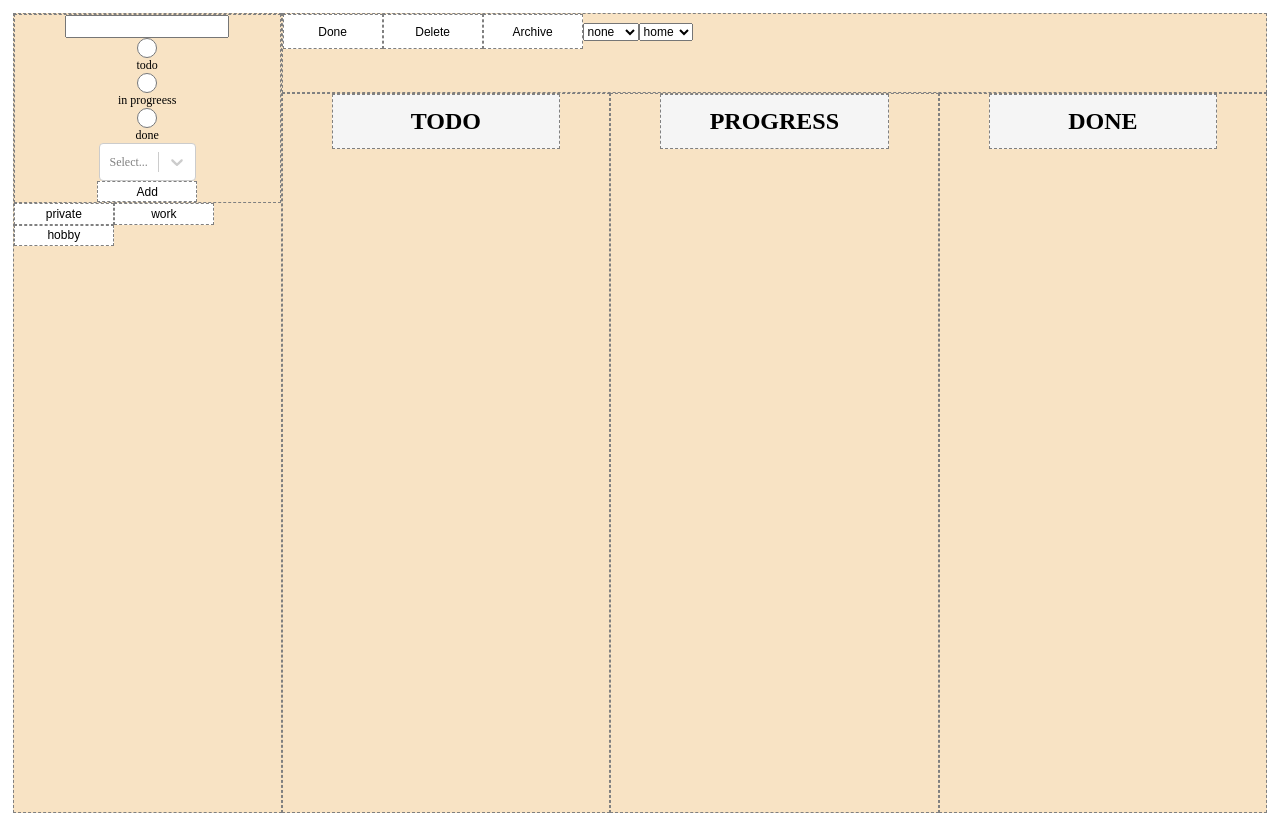
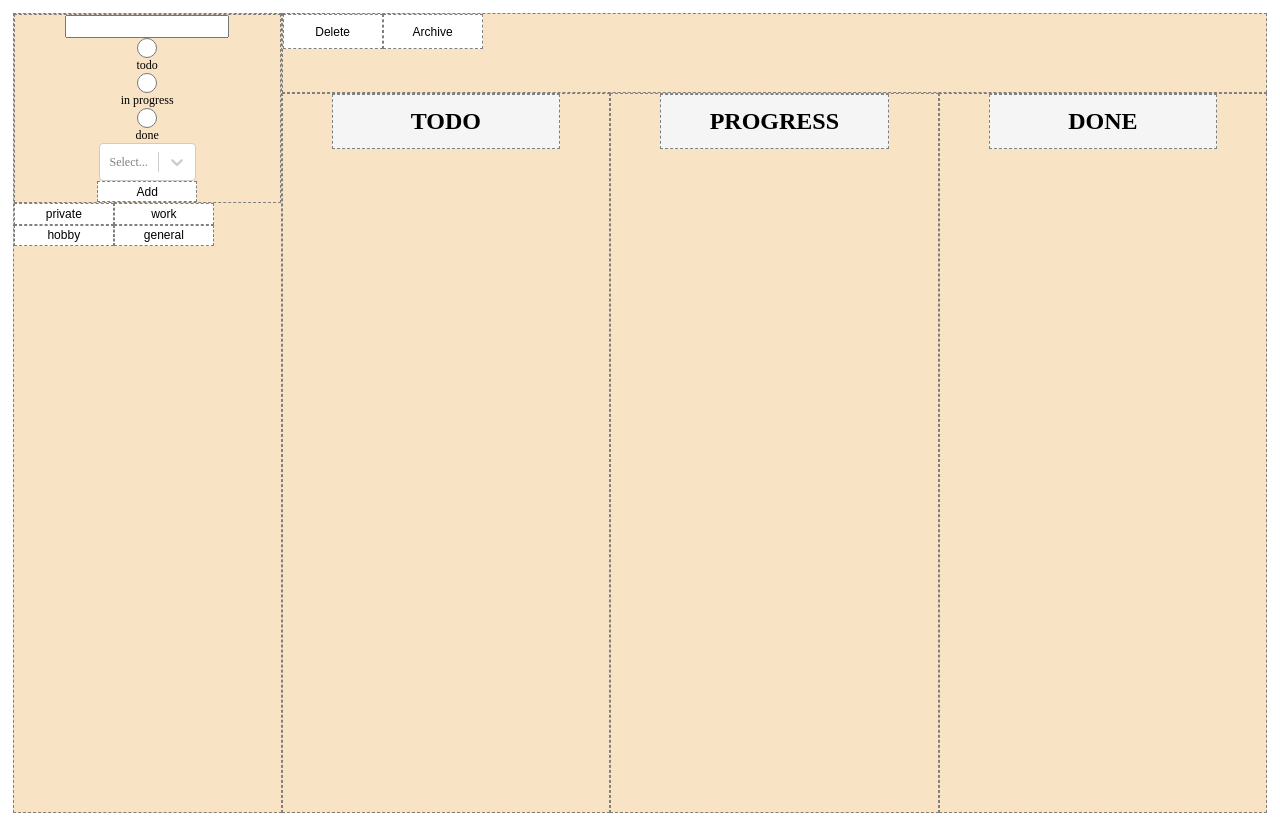
Before and after one commit to patrick-plue/todo_react, a React (Create React App) app: page / in a window 1280 px wide. Built offline with nearby package versions, Linux system fonts and the light colour scheme.

Commit message:
remove old selects

```diff
--- a/src/App.js
+++ b/src/App.js
@@ -16,7 +16,7 @@ function App() {
   const [tasks, setTasks] = useState([]);
   const [progressStatus, setProgressStatus] = useState();
   const [filteredTasks, setFilteredTasks] = useState([]);
-  const [filterOption, setFilterOption] = useState('');
+  const [filterOption, setFilterOption] = useState('general');
   console.log('tasks', tasks);
 
   // useEffect
--- a/src/components/Header.jsx
+++ b/src/components/Header.jsx
@@ -4,21 +4,8 @@ function Header({ deleteTask }) {
   // add react select tag
   return (
     <div className="headerContainer">
-      <button>Done</button>
       <button onClick={() => deleteTask()}>Delete</button>
       <button>Archive</button>
-      <select>
-        <option>none</option>
-        <option>day</option>
-        <option>week</option>
-        <option>month</option>
-      </select>
-      <select>
-        <option>home</option>
-        <option>job</option>
-        <option>family</option>
-        <option>pet</option>
-      </select>
     </div>
   );
 }
--- a/src/components/Sidebar.jsx
+++ b/src/components/Sidebar.jsx
@@ -12,6 +12,7 @@ function Sidebar({
   const [currentCategory, setCurrentCategory] = useState('');
 
   const options = [
+    { value: 'general', label: 'general' },
     { value: 'private', label: 'private' },
     { value: 'hobby', label: 'hobby' },
     { value: 'work', label: 'work' },
@@ -39,7 +40,7 @@ function Sidebar({
           name="progress"
           value="progress"
         />
-        <label for="inprogess">in progreess</label>
+        <label for="inprogess">in progress</label>
         <input
           onChange={(event) => setProgressStatus(event.target.value)}
           type="radio"
@@ -77,6 +78,12 @@ function Sidebar({
         >
           hobby
         </button>
+        <button
+          value="general"
+          onClick={(e) => changeFilterOption(e.target.value)}
+        >
+          general
+        </button>
       </div>
     </div>
   );
```
